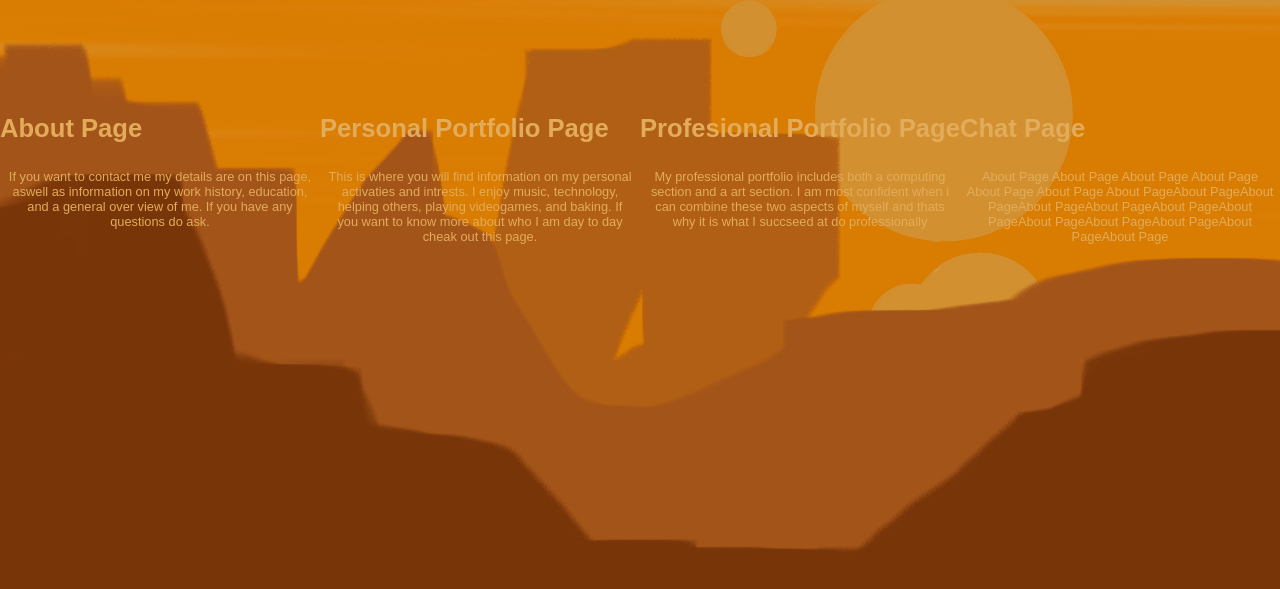
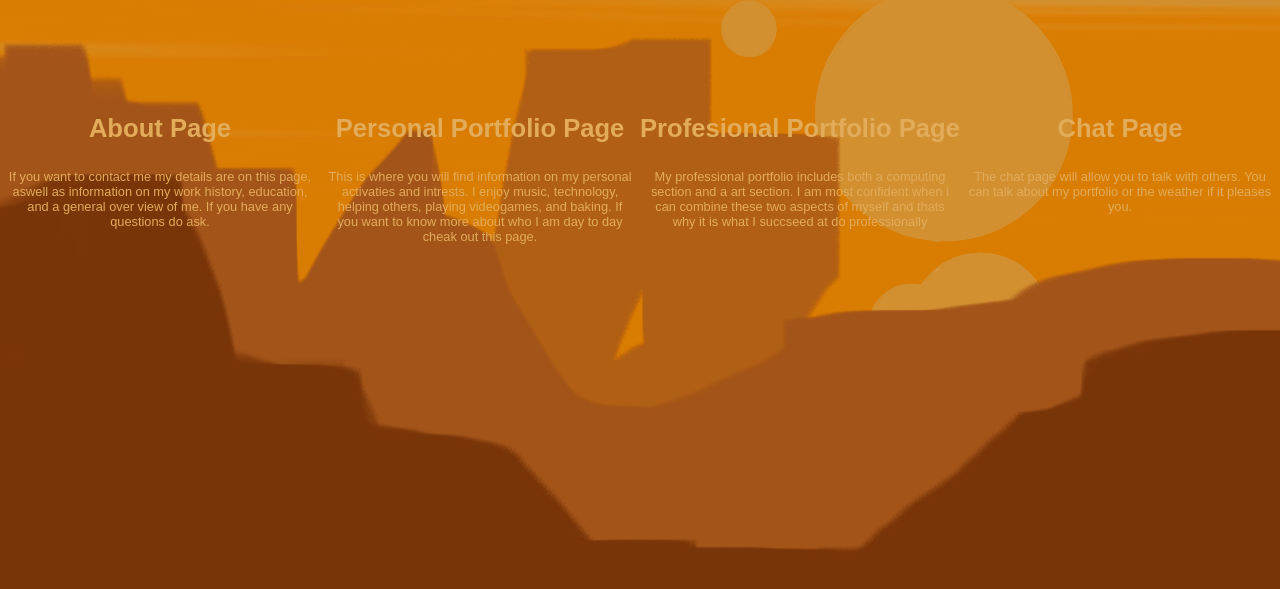
Before and after one commit to GillLart/CS1534Assesment4, a website: page public/index.html in a window 1280 px wide. Shown: the part 149-738 px from the top of the page. Drawn offline with Linux system fonts and the light colour scheme.

Commit message:
final final changes

```diff
--- a/public/css/demo.css
+++ b/public/css/demo.css
@@ -176,12 +176,14 @@
     font-size: 2vw;
     width: 25%; /* Five equal-width links. */
     transform: translate(0, -50%);
+    text-align: center;
   }
 
   .subtitles  {
     width:100vw;
     display: flex;
     justify-content: center;
+    text-align: center;
   }
   .subtitles p {
     padding-left: 0.5vw;
@@ -192,6 +194,7 @@
     width: 25%; /* Five equal-width links.*/
     text-align: center;
     transform: translate(0, -50%);
+    text-align: center;
   }
 
   /*make the active user text inherit style from container*/
--- a/public/index.html
+++ b/public/index.html
@@ -9,6 +9,7 @@
         <meta name="viewport" content="width=device-width, initial-scale=1">
         <link rel="stylesheet" href="css/demo.css">
     </head>
+     <!--adding a nav bar that is consistent throughout website-->
       <div class="navbar">
         <a class = "active" href = "index.html">Home</a>
         <a href = "about.html">About</a>
@@ -18,13 +19,16 @@
       </div>
 
     <body>
+      <!--using main container to ensure all text is visable above images-->
       <main>
+        <!--background images-->
         <img src="imgs/orangebg.png" class ="parallax bg-O">
         <img src="imgs/sunsBg.png" class ="parallax bg-suns">
         <img src="imgs/rocksBG.png" class ="parallax bg-Rock">
         <img src="imgs/rocksMG.png" class ="parallax mg-Rock">
         <img src="imgs/rocksFG.png" class ="parallax fg-Rock">
 
+        <!--titles for home page-->
         <div class="title"><h1>My Portfolio</h1></div>
         <div class = "subtitles">
           <h3 >About Page</h3>
@@ -32,11 +36,13 @@
           <h3 >Profesional Portfolio Page</h3>
           <h3 >Chat Page</h3>
         </div>
+
+        <!--a non user interactive index of the content of each page-->
         <div class = "subtitles">
           <p >If you want to contact me my details are on this page, aswell as information on my work history, education, and a general over view of me. If you have any questions do ask.</p>
           <p >This is where you will find information on my personal activaties and intrests. I enjoy music, technology, helping others, playing videogames, and baking. If you want to know more about who I am day to day cheak out this page.</p>
           <p >My professional portfolio includes both a computing section and a art section. I am most confident when i can combine these two aspects of myself and thats why it is what I succseed at do professionally</p>
-          <p >About Page About Page About Page About Page About Page About Page About PageAbout PageAbout PageAbout PageAbout PageAbout PageAbout PageAbout PageAbout PageAbout PageAbout PageAbout Page</p>
+          <p >The chat page will allow you to talk with others. You can talk about my portfolio or the weather if it pleases you.</p>
         </div>
       </main>
 
```
Also changed, not shown: public/about.html (+1 -0 lines), public/chat.html (+1 -0 lines), public/persPortfolio.html (+3 -27 lines), public/profPortfolio.html (+3 -2 lines).
